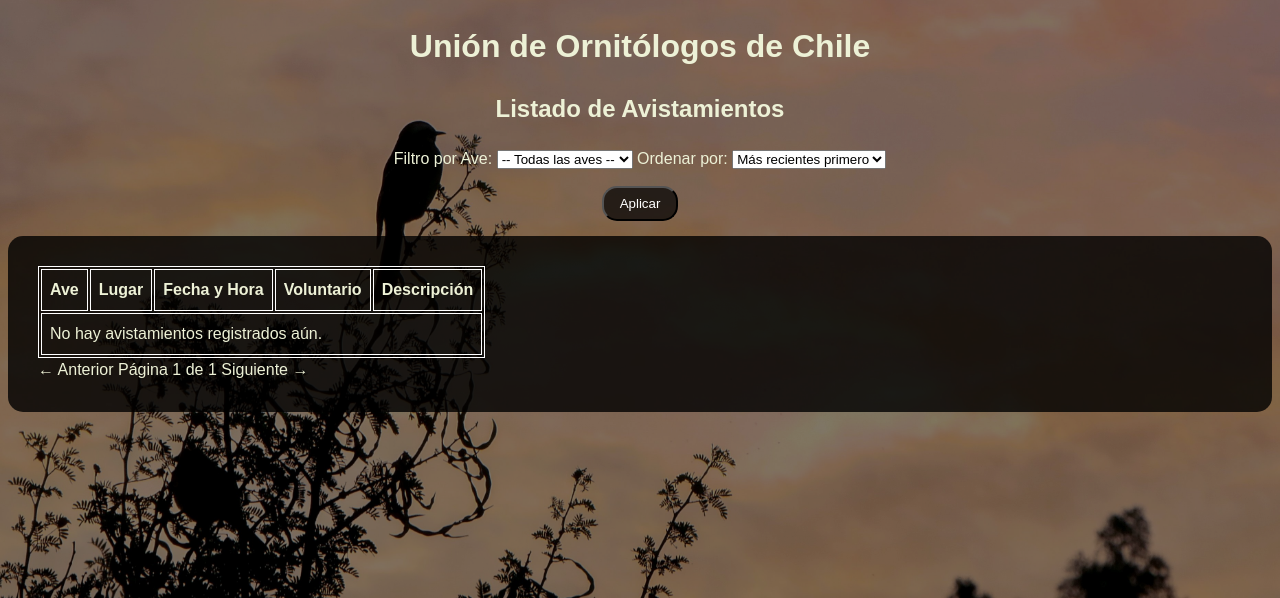
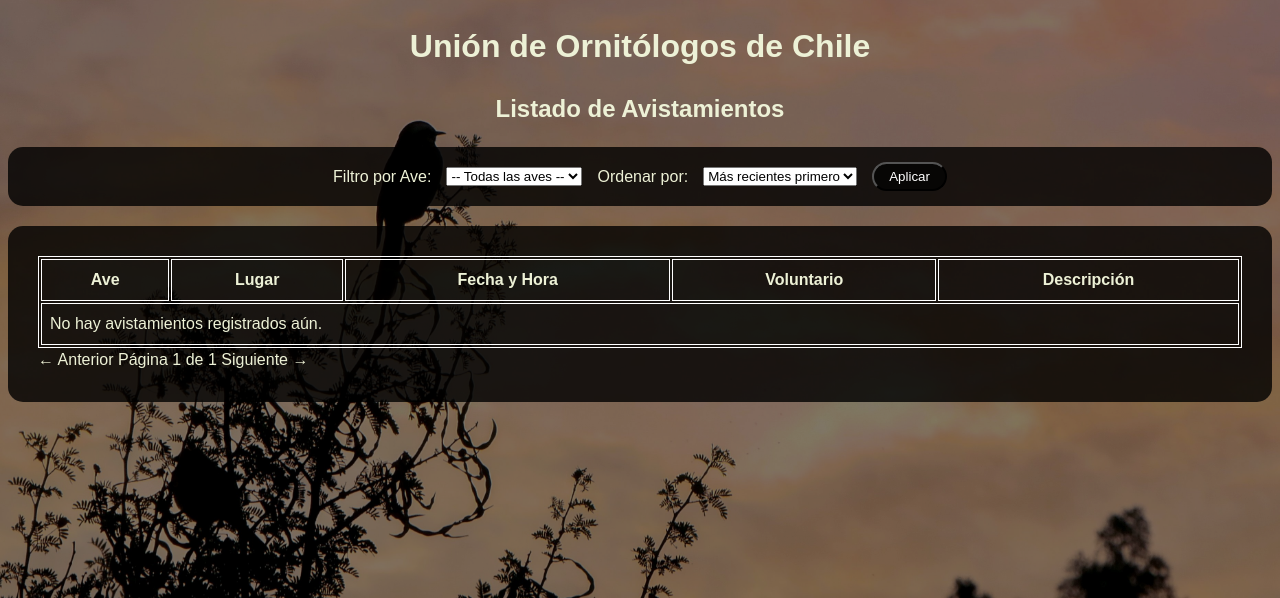
Before and after one commit to levitaet/desarrollo_web_sofia_araya, a Flask app: page /listado-avistamiento in a window 1280 px wide. Shown: the part 97-695 px from the top of the page. Run offline with Flask 3, Linux system fonts and the light colour scheme; some web fonts are replaced.

Commit message:
style: adjust filter styles and center welcome text

```diff
--- a/static/css/listados.css
+++ b/static/css/listados.css
@@ -14,6 +14,7 @@
 
 #tabla-avistamientos {
   border: 1px solid white;
+  width: 100%;
 }
 
 #tabla-avistamientos th,
@@ -27,8 +28,32 @@
   font-weight: bold;
 }
 
+.col-descripcion {
+  max-width: 300px;
+  word-wrap: break-word;
+  white-space: normal;
+}
+
 #filtros {
   display: flex;
   flex-direction: column;
   text-align: center;
+  margin-bottom: 20px;
 }
+
+.filtros-form {
+  display: flex;
+  justify-content: center;
+  align-items: center;
+  gap: 15px;
+  flex-wrap: wrap;
+  background-color: rgba(0, 0, 0, 0.8);
+  padding: 15px;
+  border-radius: 15px;
+}
+
+.filtros-form .boton-volver {
+  display: inline-block;
+  padding: 5px 15px;
+  margin: 0;
+}
--- a/static/css/styles.css
+++ b/static/css/styles.css
@@ -124,6 +124,7 @@ footer {
   left: 0;
   width: 100%;
   font-size: 50px;
+  pointer-events: none;
 }
 
 .formulario select,
@@ -148,3 +149,16 @@ footer {
   max-height: 90vh;
   border-radius: 15px;
 }
+
+#ultimos-avistamientos {
+  padding: 30px;
+  border-radius: 15px;
+  box-sizing: border-box;
+  margin: 20px auto;
+  max-width: 800px;
+  background-color: rgba(0, 0, 0, 0.8);
+}
+
+#bienvenida {
+  text-align: center;
+}
```
